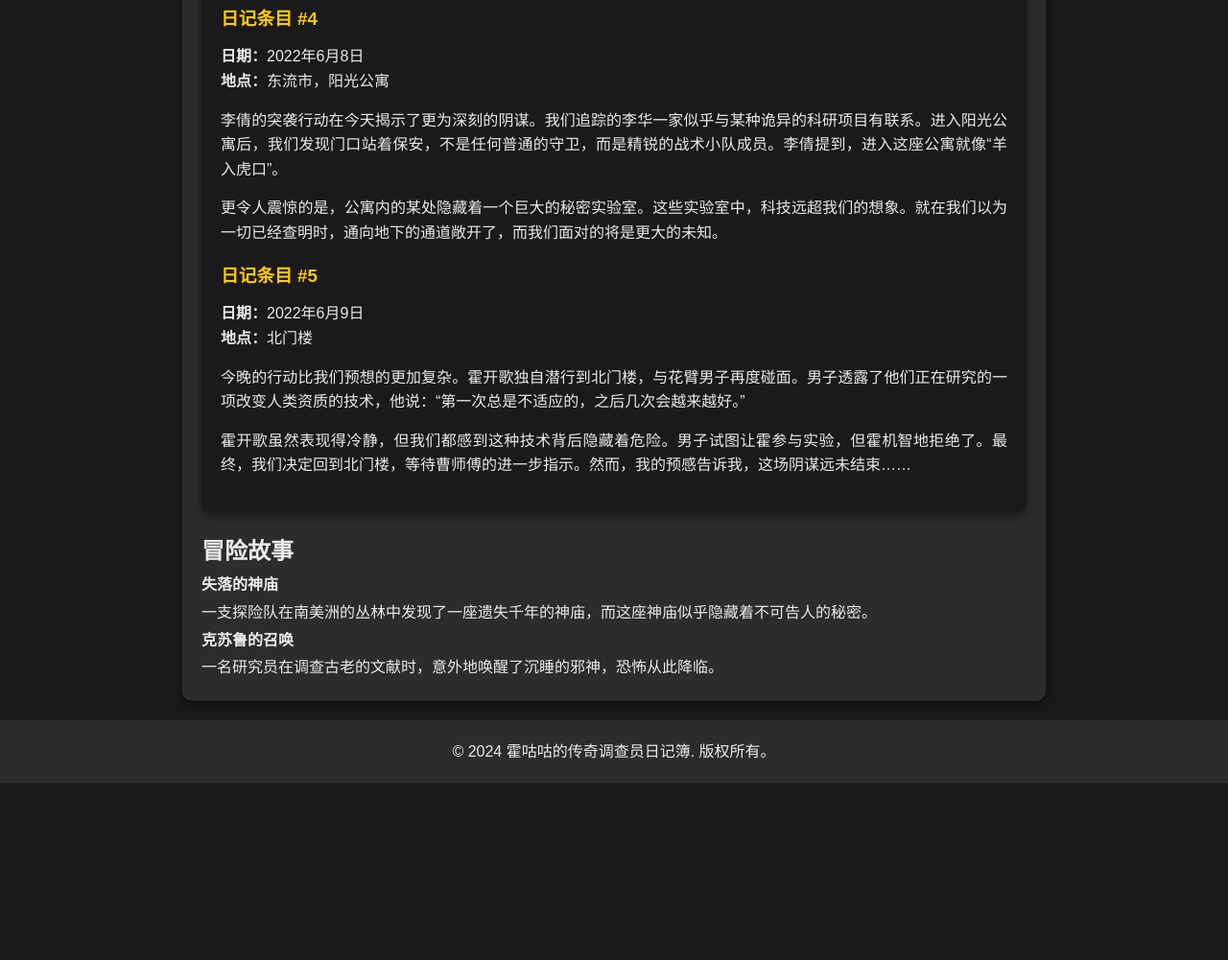
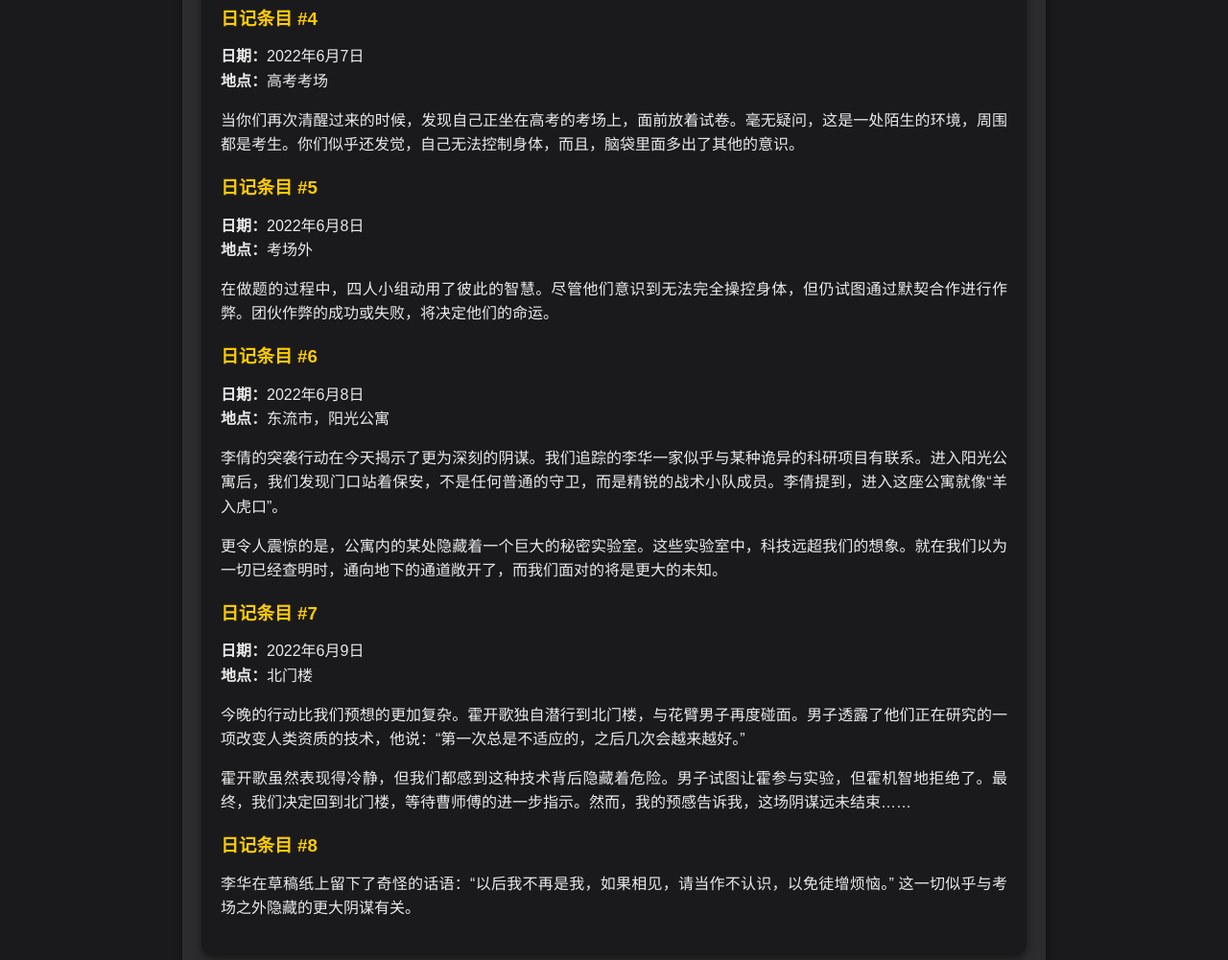
Before and after one commit to nylttp1018/web_trpg, a plain HTML site: page investigator_diary.html in a window 1280 px wide. Shown: the part 911-1912 px from the top of the page at 96% size. Before the commit the page ends 1728 px from the top, so only its background shows below. Drawn offline with Linux system fonts and the light colour scheme.

Commit message:
1.增加日志条目

```diff
--- a/investigator_diary.html
+++ b/investigator_diary.html
@@ -58,9 +58,23 @@
             <p>我们今天继续深入调查东流市的神秘案件。在高考的考场外，我们遇到了一个奇怪的男子，他身上纹着一只巨大的花臂，似乎一直在等待什么人。他显得非常焦虑，时不时抬头看看考场的方向。</p>
             <p>我们小心地跟踪着他，直到他与霍开歌先生接触。让我意外的是，霍开歌似乎早已了解对方的目的，两人之间的对话充满了暗示性的内容，像是在探讨某种不可告人的“新技术”。花臂男人自称用这种技术考上了清华，但他的言语中隐藏着更多我们尚未理解的秘密……</p>
         </article>
+<!-- 新增的精彩片段 -->
+<article>
+    <h3>日记条目 #4</h3>
+    <p><strong>日期：</strong>2022年6月7日<br>
+       <strong>地点：</strong>高考考场</p>
+    <p>当你们再次清醒过来的时候，发现自己正坐在高考的考场上，面前放着试卷。毫无疑问，这是一处陌生的环境，周围都是考生。你们似乎还发觉，自己无法控制身体，而且，脑袋里面多出了其他的意识。</p>
+</article>
+
+<article>
+    <h3>日记条目 #5</h3>
+    <p><strong>日期：</strong>2022年6月8日<br>
+       <strong>地点：</strong>考场外</p>
+    <p>在做题的过程中，四人小组动用了彼此的智慧。尽管他们意识到无法完全操控身体，但仍试图通过默契合作进行作弊。团伙作弊的成功或失败，将决定他们的命运。</p>
+</article>
 
         <article>
-            <h3>日记条目 #4</h3>
+            <h3>日记条目 #6</h3>
             <p><strong>日期：</strong>2022年6月8日<br>
                <strong>地点：</strong>东流市，阳光公寓</p>
             <p>李倩的突袭行动在今天揭示了更为深刻的阴谋。我们追踪的李华一家似乎与某种诡异的科研项目有联系。进入阳光公寓后，我们发现门口站着保安，不是任何普通的守卫，而是精锐的战术小队成员。李倩提到，进入这座公寓就像“羊入虎口”。</p>
@@ -68,12 +82,18 @@
         </article>
 
         <article>
-            <h3>日记条目 #5</h3>
+            <h3>日记条目 #7</h3>
             <p><strong>日期：</strong>2022年6月9日<br>
                <strong>地点：</strong>北门楼</p>
             <p>今晚的行动比我们预想的更加复杂。霍开歌独自潜行到北门楼，与花臂男子再度碰面。男子透露了他们正在研究的一项改变人类资质的技术，他说：“第一次总是不适应的，之后几次会越来越好。”</p>
             <p>霍开歌虽然表现得冷静，但我们都感到这种技术背后隐藏着危险。男子试图让霍参与实验，但霍机智地拒绝了。最终，我们决定回到北门楼，等待曹师傅的进一步指示。然而，我的预感告诉我，这场阴谋远未结束……</p>
         </article>
+
+        <article>
+            <h3>日记条目 #8</h3>
+            <p>李华在草稿纸上留下了奇怪的话语：“以后我不再是我，如果相见，请当作不认识，以免徒增烦恼。” 这一切似乎与考场之外隐藏的更大阴谋有关。</p>
+        </article>
+
     </section>
 
 
```
Also changed, not shown: image/Hastur-The-Unspeakable-One-From-Cthulhu-Mythology.jpg (added), image/The_Yellow_Sign.jpg (added), image/brother-of-yellow-sign.jpg (added).
